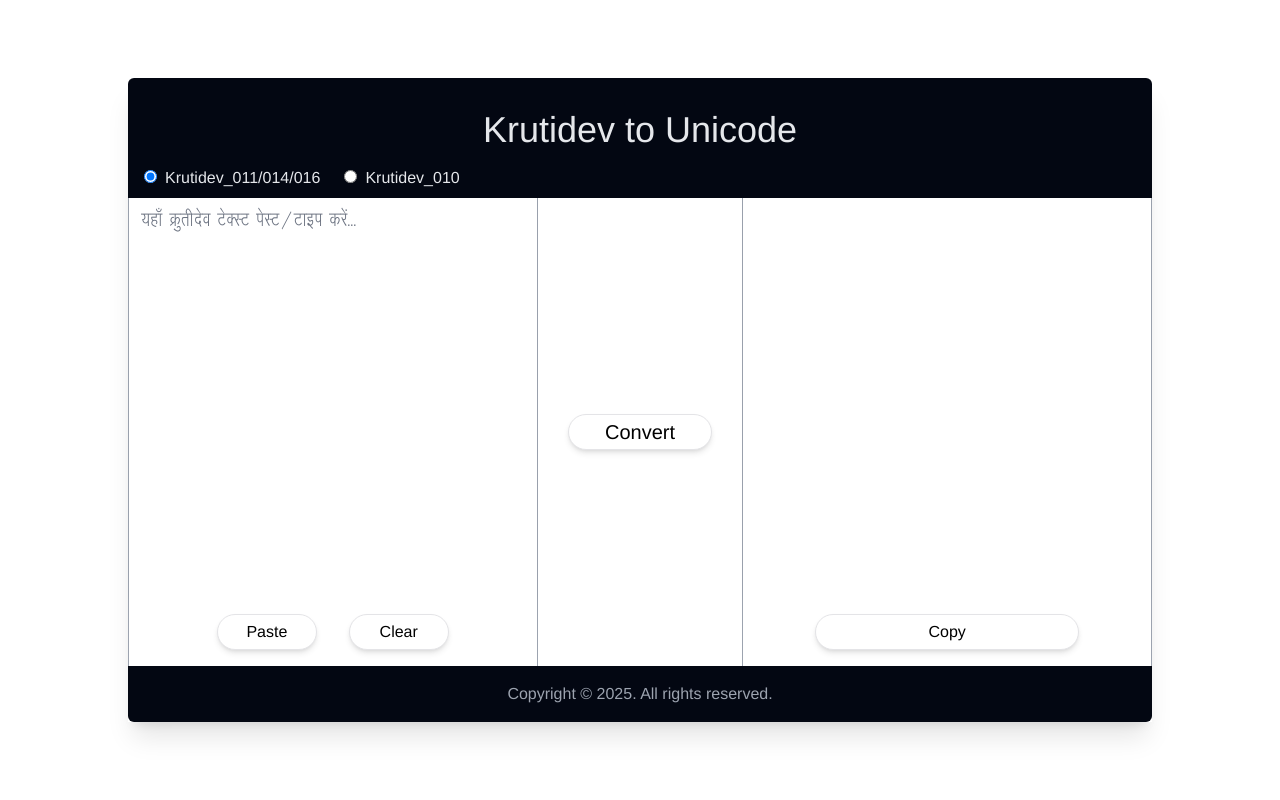
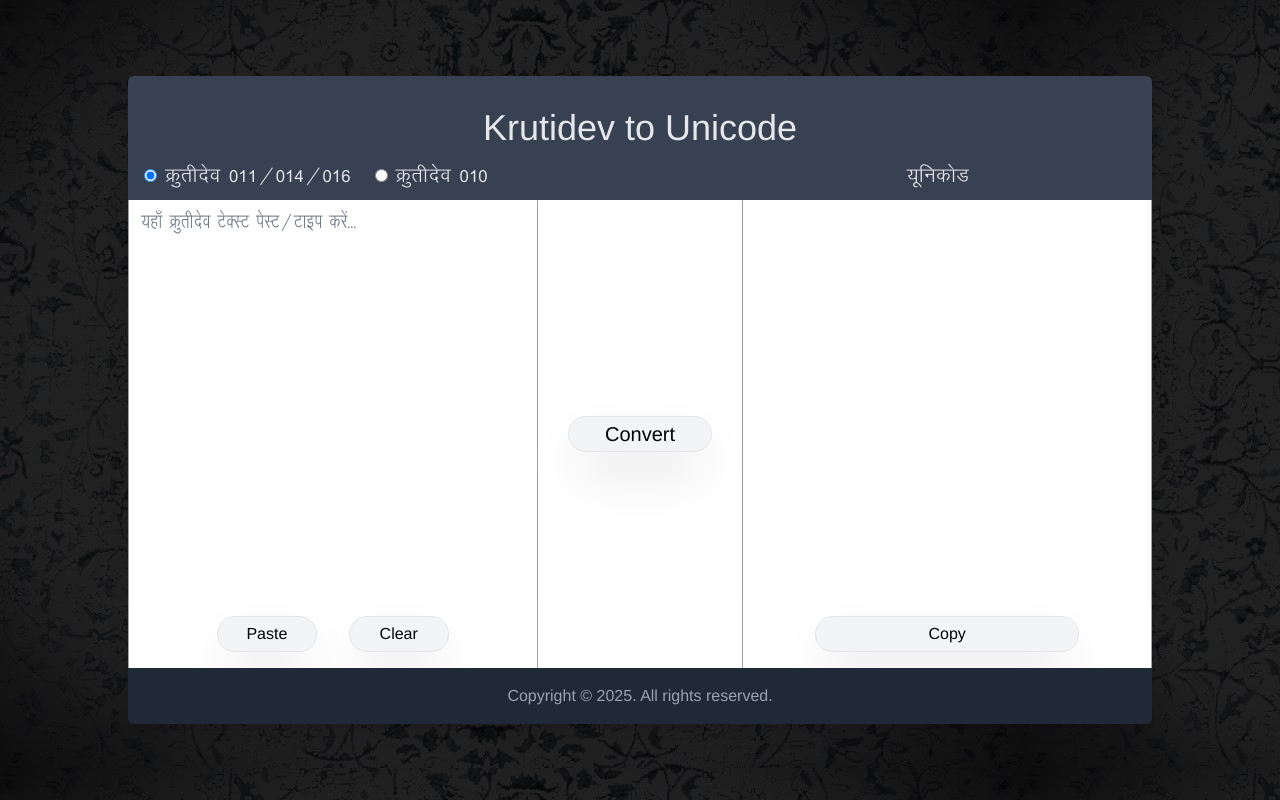
Before and after one commit to vishal0902/ktou, a React (Vite) app: page / in a window 1280 px wide. Built offline with nearby package versions, Linux system fonts and the light colour scheme.

Commit message:
Modified conversion script and UI

```diff
--- a/package.json
+++ b/package.json
@@ -18,6 +18,7 @@
     "lucide-react": "^0.473.0",
     "react": "^18.3.1",
     "react-dom": "^18.3.1",
+    "react-hot-toast": "^2.5.2",
     "react-spinners": "^0.15.0",
     "tailwind-merge": "^2.6.0",
     "tailwindcss-animate": "^1.0.7"
--- a/src/App.tsx
+++ b/src/App.tsx
@@ -1,13 +1,37 @@
 // import './App.css'
+import { Toaster } from "react-hot-toast";
 import { CardWithForm } from "./ConverterWindow";
 
 function App() {
   return (
     <div className="flex justify-center">
       <CardWithForm />
-      {/* <div className="text-gray-500 text-sm font-bold absolute bottom-0">
-        <p>Designed and developed by Vishal Srivastava.</p>
-      </div>  */}
+      <Toaster
+  position="top-center"
+  reverseOrder={false}
+  gutter={10}
+  containerClassName=""
+  containerStyle={{marginTop:18}}
+  toastOptions={{
+    // Define default options
+    className: '',
+    duration: 5000,
+    removeDelay: 1000,
+    style: {
+      background: '#363636',
+      color: '#fff',
+    },
+
+    // Default options for specific types
+    success: {
+      duration: 3000,
+      iconTheme: {
+        primary: '#7FFF00',
+        secondary: 'black',
+      },
+    },
+  }}
+/>
     </div>
   );
 }
--- a/src/ConverterWindow.tsx
+++ b/src/ConverterWindow.tsx
@@ -3,6 +3,7 @@ import { Button } from "@/components/ui/button";
 import { Textarea } from "./components/ui/textarea";
 import { useState } from "react";
 import { convert_to_unicode, convert_to_unicode_010 } from "./utils/conversion";
+import toast from "react-hot-toast";
 // import axios from "axios";
 // import { PacmanLoader } from "react-spinners";
 
@@ -31,6 +32,7 @@ export function CardWithForm() {
     try {
       await navigator.clipboard.writeText(unicodeText.toString());
       setCopyStatus(true)
+      toast.success("Copied Successfully !!!")
     } catch (error) {
       console.error("Failed to read clipboard contents: ", error);
       alert("Could not access clipboard. Please allow clipboard permissions.");
@@ -42,24 +44,44 @@ export function CardWithForm() {
       <div className="shadow-xl grid  min-w-[80vw] min-h-[25vh] md:min-h-[50vh] items-center ">
 
       {/* Title */}
-        <div className="bg-gray-950
+        <div className="bg-gray-700
          rounded-t-md   text-gray-200  md:pt-5 pt-2">
-          <div className="text-2xl md:text-4xl text-center mt-3">Krutidev to Unicode</div>
+          <div className="text-2xl md:text-4xl text-center my-3">Krutidev to Unicode</div>
+          <div className="md:grid hidden">
+              <div className="px-4 mb-2  grid md:grid-cols-10 md:gap-0 gap-2 ">
+                <div className="flex space-x-6 col-span-4">
+                    <div>
+                        <input className="mr-2" defaultChecked type="radio" id="Krutidev014/016" name="fontName" value="Krutidev014/016"
+                        onChange={(e)=>{console.log(e.target.value);setFontName(e.target.value)}} />
+                        <label  className="font-kruti_010 text-base lg:text-2xl" htmlFor="Krutidev014/016">Øqrhnso 011@014@016</label>
+                    </div>
+                    <div>
+                    <input className="mr-2" type="radio" id="Krutidev010" name="fontName" value="Krutidev010"
+                    onChange={(e)=>{console.log(e.target.value);setFontName(e.target.value)}} />
+                    <label className="font-kruti_010 text-base lg:text-2xl" htmlFor="Krutidev010">Øqrhnso 010</label>
+                </div>
+                </div>
+                <div className="col-span-2"></div>
+                <div className="flex justify-center col-span-4">
+                  <div className="font-kruti_010 text-base lg:text-2xl">;wfudksM</div>
+                </div>
+                </div>
 
+          </div>
           {/* <div className="flex justify-between items-center">
           <div> */}
-          <div className="flex space-x-6 p-2 mt-2 ml-2">
+          {/* <div className="flex space-x-6 p-2 mt-2 ml-2">
             <div>
                 <input className="mr-2" defaultChecked type="radio" id="Krutidev014/016" name="fontName" value="Krutidev014/016"
                 onChange={(e)=>{console.log(e.target.value);setFontName(e.target.value)}} />
-                <label htmlFor="Krutidev014/016">Krutidev_011/014/016</label>
+                <label  className="font-kruti_010 text-2xl" htmlFor="Krutidev014/016">Øqrhnso 011@014@016</label>
             </div>
             <div>
                 <input className="mr-2" type="radio" id="Krutidev010" name="fontName" value="Krutidev010"
                 onChange={(e)=>{console.log(e.target.value);setFontName(e.target.value)}} />
-                <label htmlFor="Krutidev010">Krutidev_010</label>
+                <label className="font-kruti_010 text-2xl" htmlFor="Krutidev010">Øqrhnso 010</label>
             </div>
-          </div>
+          </div> */}
           {/* </div>
           <div className="mr-52">
               <span className="hidden md:flex">Unicode</span>
@@ -147,7 +169,7 @@ export function CardWithForm() {
 
 
         {/* Footer starts here */}
-        <div className="bg-gray-950 rounded-b-md text-center text-gray-400 text-sm md:text-base p-4 font-cursive ">
+        <div className="bg-gray-800 rounded-b-md text-center text-gray-400 text-sm md:text-base p-4 font-cursive ">
           Copyright &copy; 2025. All rights reserved.
         </div>
 
--- a/src/components/ui/button.tsx
+++ b/src/components/ui/button.tsx
@@ -14,13 +14,13 @@ const buttonVariants = cva(
         destructive:
           "bg-destructive text-destructive-foreground shadow-sm hover:bg-destructive/90",
         outline:
-          "p-5 text-md rounded-full border  border-input bg-white text-black shadow-md hover:bg-accent hover:border-gray-800 hover:border-2 hover:shadow-xl ",
+          "p-5 text-md rounded-full border border-input bg-gray-100 text-black shadow-2xl hover:bg-accent hover:border-gray-800 hover:border-2 ",
         secondary:
           "bg-secondary text-secondary-foreground shadow-sm hover:bg-secondary/80",
         ghost: "hover:bg-accent hover:text-accent-foreground",
         link: "text-primary underline-offset-4 hover:underline",
         newButton:
-          "p-4 m-2 text-md rounded-full border border-input bg-white from-pink-950 text-black shadow-md hover:bg-accent hover:border-2 hover:border-gray-800  ",
+          "p-4 m-2 text-md rounded-full border border-input bg-gray-100 from-pink-950 text-black shadow-2xl hover:bg-accent hover:border-2 hover:border-gray-800  ",
       },
       size: {
         default: "h-9 px-4 py-2",
--- a/src/index.css
+++ b/src/index.css
@@ -51,7 +51,13 @@ body {
   justify-content: center;
   min-width: 320px;
   min-height: 100vh;
-  /* background-image: linear-gradient(rgb(201, 195, 201), rgb(207, 142, 240), rgb(201, 195, 201) ); */
+
+  background-image: url("/kaleen.jpg") ;
+  /* position: absolute; */
+  /* inset: 0; */
+  /* filter: blur(8px); */
+  /* z-index: 0; */
+  /* linear-gradient(rgb(201, 195, 201), rgb(207, 142, 240), rgb(201, 195, 201) ); */
   /* background: rgb(150, 27, 251); */
 
 }
--- a/src/utils/conversion.ts
+++ b/src/utils/conversion.ts
@@ -1,10 +1,19 @@
+import toast from "react-hot-toast";
+
 export function convert_to_unicode(krutidevText:string, setUnicodeText:any, setCopyStatus:any) {
 
     setCopyStatus(false)
+    toast.success("Converted Successfully !!!");
+
     var legacy_text_var = krutidevText;
 
     var array_one = new Array(
         // "(",")",
+        "aS",
+        "kaS",
+        "as",
+        "kas",
+        "pkS",
         "kas",
         "”k","”",
         "’k","’",
@@ -42,7 +51,12 @@ export function convert_to_unicode(krutidevText:string, setUnicodeText:any, setC
 
     var array_two = new Array(
         // "¼","½",
-       "ों",
+        "ैं",
+        "ौं",
+        "ें",
+        "ों",
+        "चौ",
+        "ों",
         "ष", "ष्",
         "श", "श्",
         "श", "श्",
@@ -280,6 +294,7 @@ export function convert_to_unicode(krutidevText:string, setUnicodeText:any, setC
 export function convert_to_unicode_010(krutidevText:string, setUnicodeText:any, setCopyStatus:any) {
 
     setCopyStatus(false)
+    toast.success("Converted Successfully !!!");
     var legacy_text_var = krutidevText;
 
     var array_one = new Array(
```
Also changed, not shown: public/kaleen.jpg (added), 1 other file (tests, documents, lock files or other folders).
